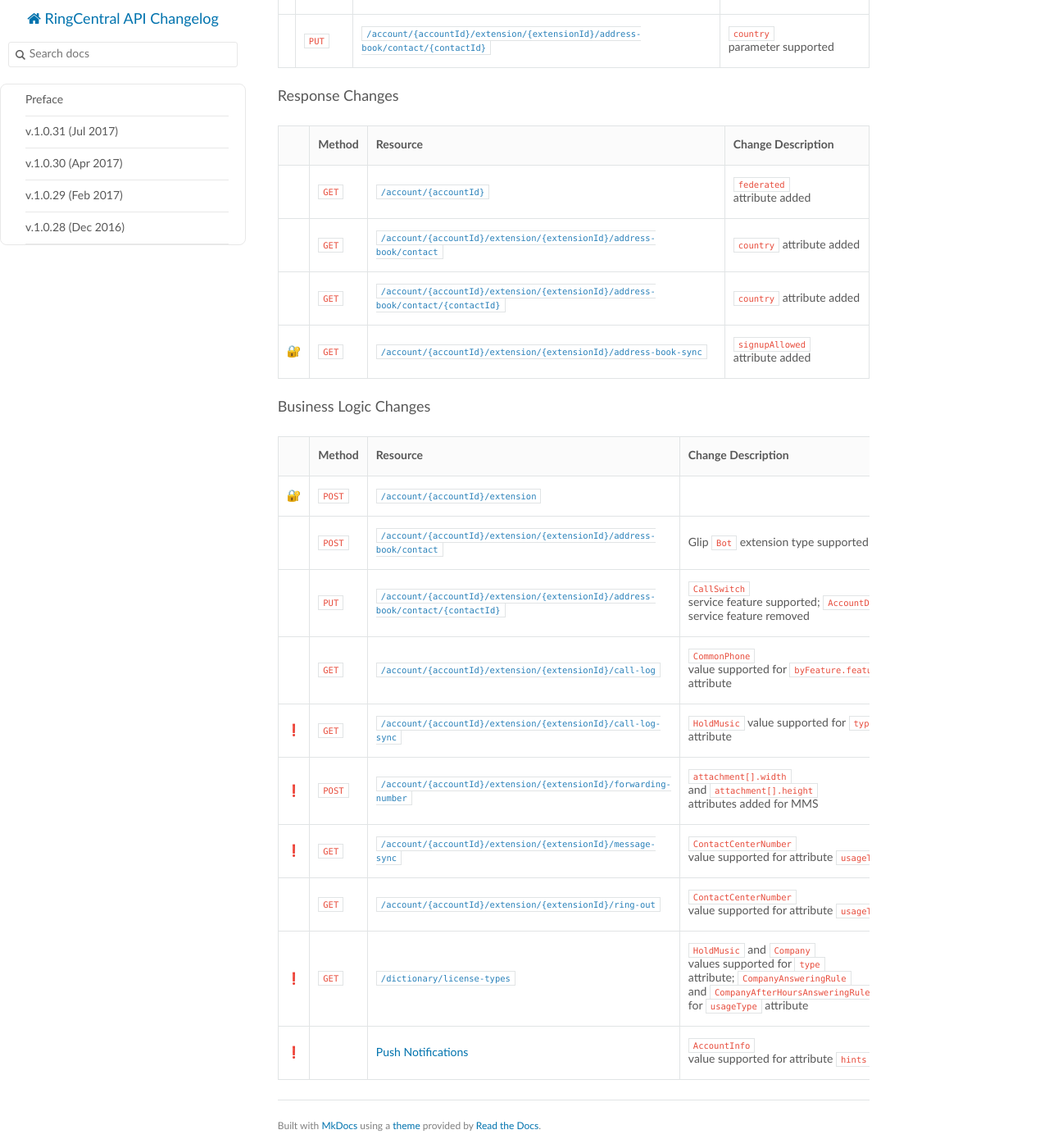
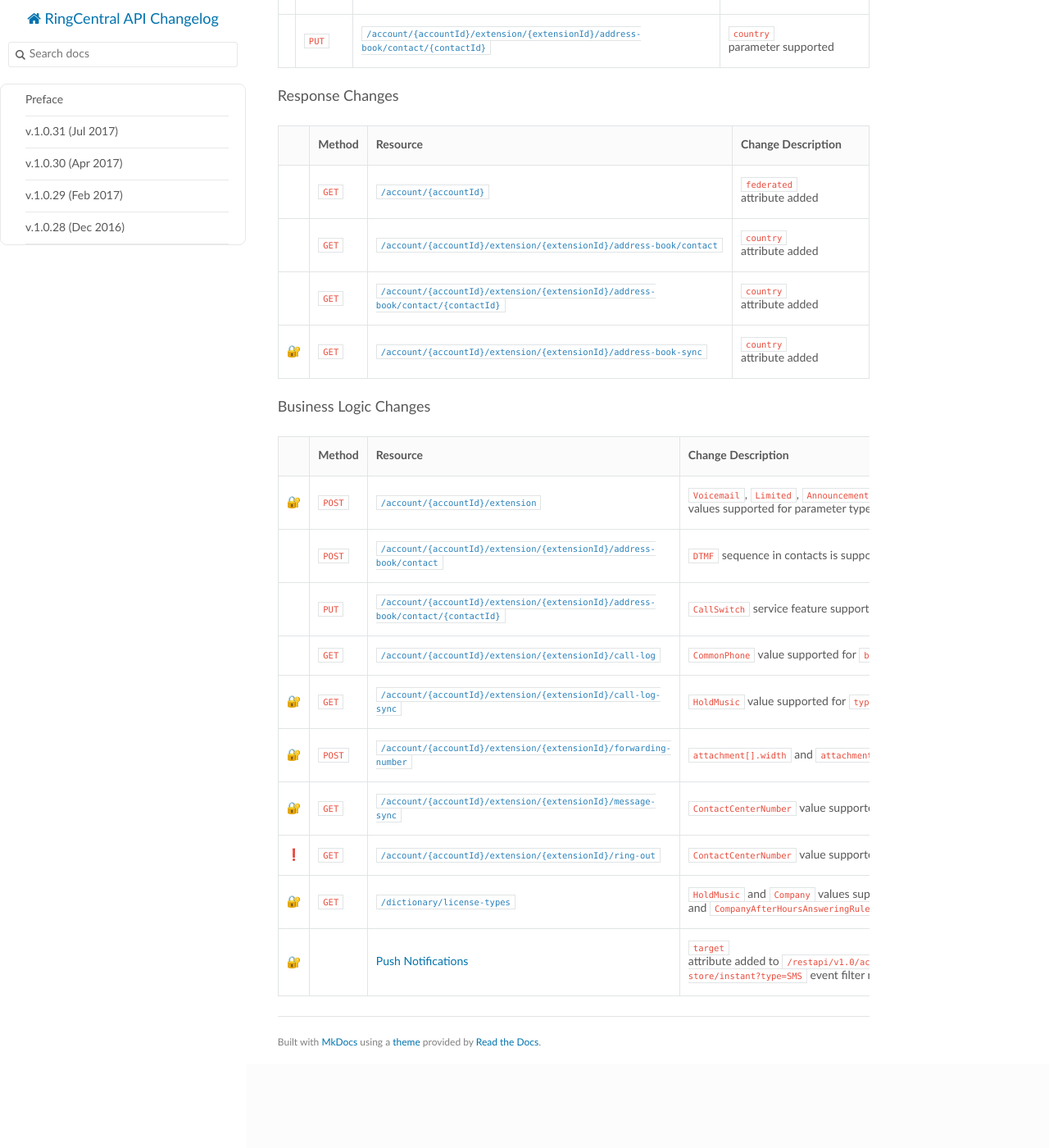
Before and after one commit to ringcentral/ringcentral-api-changelog, an MkDocs documentation site: the page built from docs/1_0_32.md, in a window 1280 px wide and 1400 px high, scrolled down 2249 px. Shown: the whole window at 82% size. Built offline with MkDocs 1.6.1, drawn with Linux system fonts in a browser that asks for light colours; nearby versions of some CDN libraries; old or Windows-style settings are respelled for this version of MkDocs; after the commit the page ends 3547 px from its top, so only the background shows below that.

Commit message:
Update 1_0_32.md

```diff
--- a/docs/1_0_32.md
+++ b/docs/1_0_32.md
@@ -54,18 +54,18 @@ Basepath for all URLs: `https://platform.ringcentral.com/restapi/v1.0`.
 |         |`GET` |[`/account/{accountId}`](https://developers.ringcentral.com/api-docs/latest/index.html#!#RefGetAccountInfo)|`federated` attribute added |
 |         |`GET` |[`/account/{accountId}/extension/{extensionId}/address-book/contact`](https://developers.ringcentral.com/api-docs/latest/index.html#!#RefGetContact)|`country` attribute added|
 |         |`GET` |[`/account/{accountId}/extension/{extensionId}/address-book/contact/{contactId}`](https://developers.ringcentral.com/api-docs/latest/index.html#!#RefGetContact.html)|`country` attribute added|
-|&#x1F510;|`GET` |[`/account/{accountId}/extension/{extensionId}/address-book-sync`](https://developers.ringcentral.com/api-docs/latest/index.html#!#RefDictionaryCountryList.html)|`signupAllowed` attribute added|
+|&#x1F510;|`GET` |[`/account/{accountId}/extension/{extensionId}/address-book-sync`](https://developers.ringcentral.com/api-docs/latest/index.html#!#RefGetAddressBookSync.html)|`country` attribute added|
 
 ### Business Logic Changes
 |         |Method|Resource|Change Description|
 |---------|------|--------|------------------|
-|&#x1F510;|`POST`|[`/account/{accountId}/extension`](https://developers.ringcentral.com/api-docs/latest/index.html#!#RefCreateExtension)|
-|         |`POST`|[`/account/{accountId}/extension/{extensionId}/address-book/contact`](https://developers.ringcentral.com/api-docs/latest/index.html#!#RefGetExtensionList)|Glip `Bot` extension type supported|
-|         |`PUT` |[`/account/{accountId}/extension/{extensionId}/address-book/contact/{contactId}`](https://developers.ringcentral.com/api-docs/latest/index.html#!#RefGetExtensionInfo)|`CallSwitch` service feature supported; `AccountDirectory` service feature removed|
+|&#x1F510;|`POST`|[`/account/{accountId}/extension`](https://developers.ringcentral.com/api-docs/latest/index.html#!#RefCreateExtension)|`Voicemail`, `Limited`, `Announcement`, `ParkLocation` values supported for parameter type|
+|         |`POST`|[`/account/{accountId}/extension/{extensionId}/address-book/contact`](https://developers.ringcentral.com/api-docs/latest/index.html#!#RefCreateContact)|`DTMF` sequence in contacts is supported|
+|         |`PUT` |[`/account/{accountId}/extension/{extensionId}/address-book/contact/{contactId}`](https://developers.ringcentral.com/api-docs/latest/index.html#!#ReUpdateContact)|`CallSwitch` service feature supported; `AccountDirectory` service feature removed|
 |         |`GET` |[`/account/{accountId}/extension/{extensionId}/call-log`](https://developers.ringcentral.com/api-docs/latest/index.html#!#RefExtensionCallerId.html)|`CommonPhone` value supported for `byFeature.feature` attribute|
-|&#x2757; |`GET`|[`/account/{accountId}/extension/{extensionId}/call-log-sync`](https://developers.ringcentral.com/api-docs/latest/index.html#!#RefCreateExtensionCustomGreeting)|`HoldMusic` value supported for `type` attribute|
-|&#x2757; |`POST` |[`/account/{accountId}/extension/{extensionId}/forwarding-number`](https://developers.ringcentral.com/api-docs/latest/index.html#!#RefGetMessageInfo)|`attachment[].width` and `attachment[].height` attributes added for MMS|
-|&#x2757; |`GET` |[`/account/{accountId}/extension/{extensionId}/message-sync`](https://developers.ringcentral.com/api-docs/latest/index.html#!#RefGetAccountPhoneNumbers)|`ContactCenterNumber` value supported for attribute `usageType`|
-|         |`GET` |[`/account/{accountId}/extension/{extensionId}/ring-out`](https://developers.ringcentral.com/api-docs/latest/index.html#!#RefGetExtensionPhoneNumbers)|`ContactCenterNumber` value supported for attribute `usageType`|
-|&#x2757; |`GET` |[`/dictionary/license-types`](https://developers.ringcentral.com/api-docs/latest/index.html#!#RefGetDictionaryGreetingList)|`HoldMusic` and `Company` values supported for `type` attribute; `CompanyAnsweringRule` and `CompanyAfterHoursAnsweringRule` for `usageType` attribute|
-|&#x2757; |      |[Push Notifications](https://developers.ringcentral.com/api-docs/latest/index.html#!#RefGetExtensionInfoEvent)|`AccountInfo` value supported for attribute `hints`|
+|&#x1F510; |`GET`|[`/account/{accountId}/extension/{extensionId}/call-log-sync`](https://developers.ringcentral.com/api-docs/latest/index.html#!#RefCreateExtensionCustomGreeting)|`HoldMusic` value supported for `type` attribute|
+|&#x1F510; |`POST` |[`/account/{accountId}/extension/{extensionId}/forwarding-number`](https://developers.ringcentral.com/api-docs/latest/index.html#!#RefGetMessageInfo)|`attachment[].width` and `attachment[].height` attributes added for MMS|
+|&#x1F510; |`GET` |[`/account/{accountId}/extension/{extensionId}/message-sync`](https://developers.ringcentral.com/api-docs/latest/index.html#!#RefGetAccountPhoneNumbers)|`ContactCenterNumber` value supported for attribute `usageType`|
+|&#x2757; |`GET` |[`/account/{accountId}/extension/{extensionId}/ring-out`](https://developers.ringcentral.com/api-docs/latest/index.html#!#RefGetExtensionPhoneNumbers)|`ContactCenterNumber` value supported for attribute `usageType`|
+|&#x1F510;|`GET` |[`/dictionary/license-types`](https://developers.ringcentral.com/api-docs/latest/index.html#!#RefGetDictionaryGreetingList)|`HoldMusic` and `Company` values supported for `type` attribute; `CompanyAnsweringRule` and `CompanyAfterHoursAnsweringRule` for `usageType` attribute|
+|&#x1F510;|      |[Push Notifications](https://developers.ringcentral.com/api-docs/latest/index.html#!#RefGetInstantMessageEvent)| `target` attribute added to `/restapi/v1.0/account/{accountId}/extension/{extensionId}/message-store/instant?type=SMS` event filter notification payload|
```
